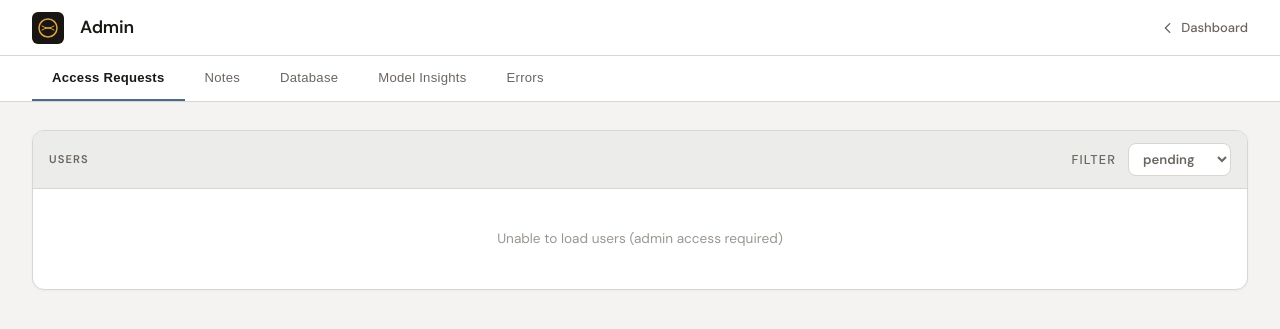
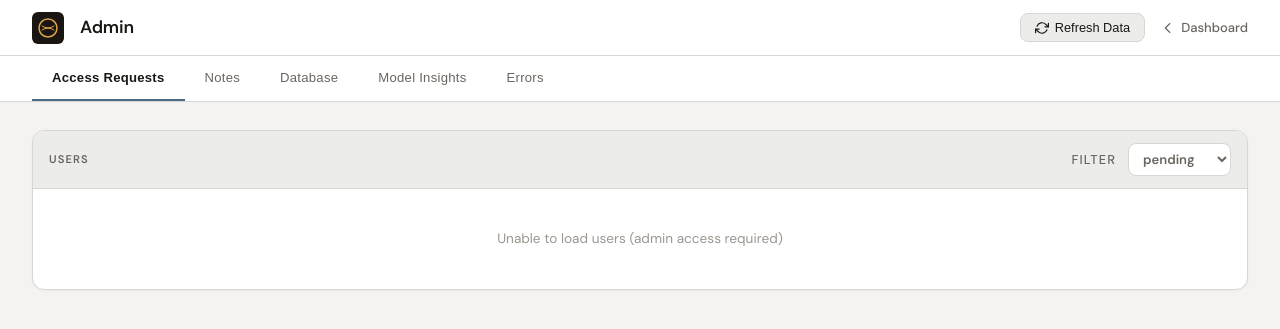
Before and after one commit to jeverett32/mlb-intelligence, a Python web app: template dashboard/templates/admin.html in a window 1280 px wide. Shown: the top 329 px of the page. Run offline with Jinja, Linux system fonts and the light colour scheme; the template is opened without the code that fills it, so the values that code supplies are empty.

Commit message:
feat: add refresh buttons and last update timestamps

```diff
--- a/dashboard/templates/admin.html
+++ b/dashboard/templates/admin.html
@@ -109,6 +109,43 @@
       font-weight: 700;
       color: var(--text-primary);
       letter-spacing: -0.01em;
+    }
+    .admin-header-right {
+      display: flex;
+      align-items: center;
+      gap: 16px;
+    }
+    .admin-refresh-btn {
+      display: inline-flex;
+      align-items: center;
+      gap: 6px;
+      padding: 6px 14px;
+      font-size: 0.8rem;
+      font-weight: 500;
+      color: var(--text-primary);
+      background: var(--bg-elevated);
+      border: 1px solid var(--border);
+      border-radius: var(--radius-md);
+      cursor: pointer;
+      transition: border-color 0.2s ease;
+    }
+    .admin-refresh-btn svg {
+      width: 14px;
+      height: 14px;
+      stroke: currentColor;
+    }
+    .admin-refresh-btn:hover {
+      border-color: var(--accent-light);
+    }
+    .admin-refresh-btn.spinning svg {
+      animation: admin-spin 0.8s linear infinite;
+    }
+    .admin-refresh-btn:disabled {
+      opacity: 0.6;
+      cursor: not-allowed;
+    }
+    @keyframes admin-spin {
+      to { transform: rotate(360deg); }
     }
     .back-link {
       font-size: 13px;
@@ -606,7 +643,17 @@
     <img src="/static/favicon.svg" alt="Logo" style="width:32px;height:32px;">
     <h1>Admin</h1>
   </div>
-  <a class="back-link" href="/"><svg viewBox="0 0 16 16" fill="none" stroke="currentColor" stroke-width="1.6"><path d="M10 3l-5 5 5 5" stroke-linecap="round" stroke-linejoin="round"/></svg> Dashboard</a>
+  <div class="admin-header-right">
+    <button class="admin-refresh-btn" type="button" aria-label="Refresh all data" onclick="adminRefreshAll()">
+      <svg viewBox="0 0 24 24" fill="none" stroke-width="2" stroke-linecap="round" stroke-linejoin="round" aria-hidden="true">
+        <polyline points="23 4 23 10 17 10"></polyline>
+        <polyline points="1 20 1 14 7 14"></polyline>
+        <path d="M3.51 9a9 9 0 0 1 14.85-3.36L23 10M1 14l4.64 4.36A9 9 0 0 0 20.49 15"></path>
+      </svg>
+      Refresh Data
+    </button>
+    <a class="back-link" href="/"><svg viewBox="0 0 16 16" fill="none" stroke="currentColor" stroke-width="1.6"><path d="M10 3l-5 5 5 5" stroke-linecap="round" stroke-linejoin="round"/></svg> Dashboard</a>
+  </div>
 </header>
 
 <div class="admin-tabs">
@@ -826,6 +873,18 @@
 
 let dbOffset = 0;
 const DB_LIMIT = 50;
+
+async function adminRefreshAll() {
+  const btn = document.querySelector('.admin-refresh-btn');
+  btn.classList.add('spinning');
+  btn.disabled = true;
+  try {
+    await Promise.all([loadUsers(), loadNotes(), loadErrors(), loadDbTable(), loadModelInsights()]);
+  } finally {
+    btn.classList.remove('spinning');
+    btn.disabled = false;
+  }
+}
 
 function showTab(name, btn) {
   document.querySelectorAll('.tab-pane').forEach(p => p.classList.remove('active'));
```
Also changed, not shown: dashboard/templates/index.html (+67 -0 lines).
